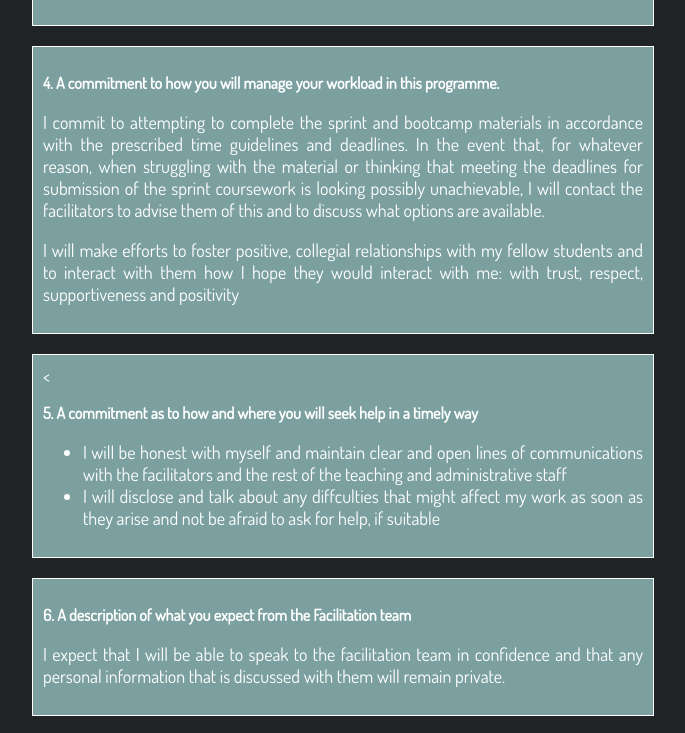
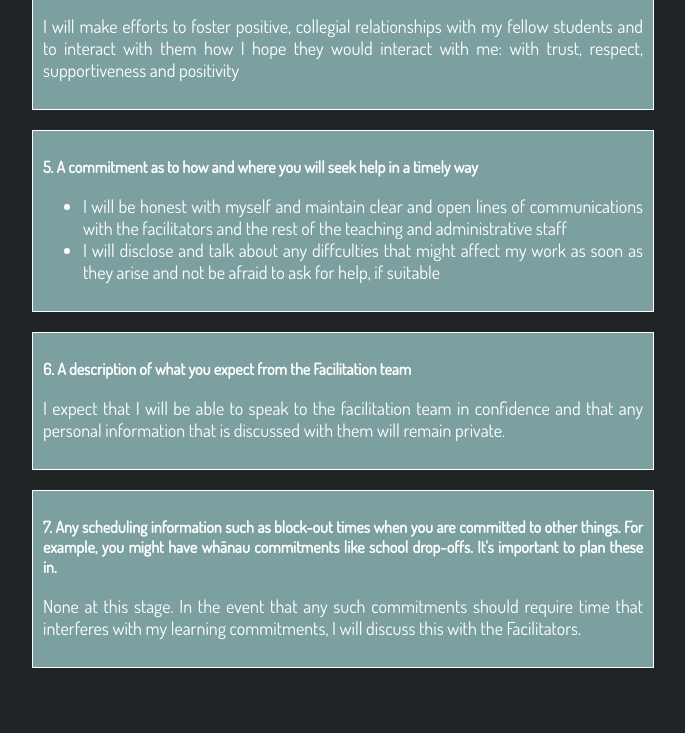
Before and after one commit to Rav-Ariyanayagam/Rav-Ariyanayagam.github.io, a plain HTML site: page blog/learning-plan.html in a window 1280 px wide. Shown: the part 3496-4229 px from the top of the page, without its empty margins (297-982 px from the left). Drawn offline with Linux system fonts and the light colour scheme.

Commit message:
Correct typo for question 5

```diff
--- a/blog/learning-plan.html
+++ b/blog/learning-plan.html
@@ -33,6 +33,9 @@
 
 <body>
 <div class="Content">
+
+
+<!--
 <div class=" Content-section LearningPlan">
   <h3>Learning Objectives</h3>
   <p>
@@ -45,7 +48,7 @@
 </div>
 
 
-<!--
+
 <div class=" Content-section Skills">
   <h3>Desired skills</h3>
   <p>
@@ -120,7 +123,7 @@
 </div>
 
 
-<div class=" Content-section Actions"><
+<div class=" Content-section Actions">
 <h3>5. A commitment as to how and where you will seek help in a timely way</h3>
 <p>
   <ul>
```
